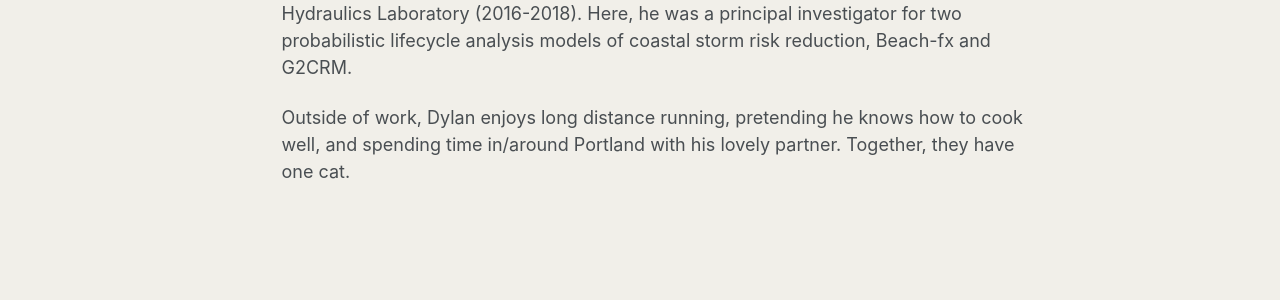
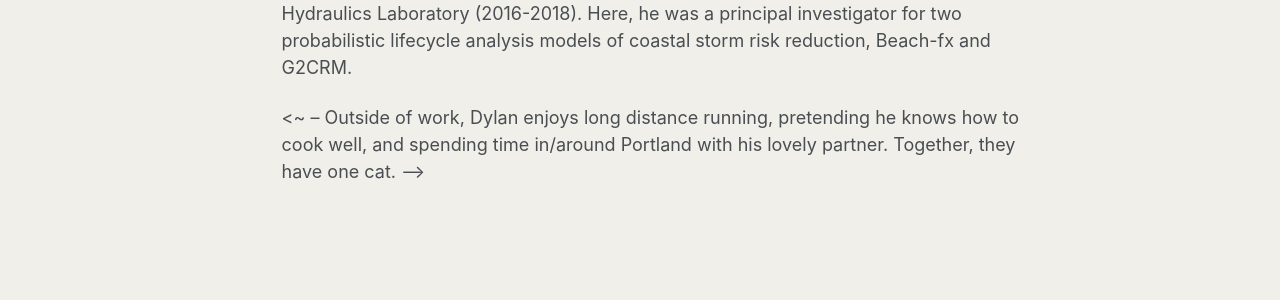
Before and after one commit to 22dylan/22dylan.github.io, a Jekyll site: the page built from _pages/about.md, in a window 1280 px wide and 1308 px high. Shown: the part 755-1055 px from the top of the window. Built offline with Jekyll 4.4.1, drawn with Linux system fonts in a browser that asks for light colours; some web fonts are replaced; a script that is not in the unit is left out.

Commit message:
Update about.md

```diff
--- a/_pages/about.md
+++ b/_pages/about.md
@@ -19,7 +19,7 @@
 
 Prior to beginning his current role, Dylan was a [National Research Council Postdoctoral Fellow](https://www.nationalacademies.org/our-work/rap/nrc-research-associateship-programs) at NIST (2023-2025). In this role, Dylan worked on a funded research proposal to develop [geospatial decision-support tools](https://zenodo.org/records/15120769) to help communities prepare for the [future impacts of sea-level rise on buildings and infrastructure](https://zenodo.org/records/12573416). Prior to his postdoctoral fellowship, Dylan obtained both his PhD (2023) and MS (2020) degrees in Civil Engineering from Oregon State University (OSU). At OSU, Dylan worked with the [Seaside, Oregon multi-hazard testbed](https://22dylan.github.io/pyincore_seaside_jb/), developed a [coupled urban change and hazard consequence model](https://22dylan.github.io/UrbanChange-HazardConsequence/intro.html) to evaluate community resilience plans, contributed to [IN-CORE](https://tools.in-core.org/), and [developed a model](https://tinyurl.com/rgnl-locl-resilience) to evaluate Oregon’s road and bridge transportation network under earthquake and tsunami hazards. Dylan previously worked for the U.S. Army Corps of Engineers’ Research and Development Center (USACE-ERDC) in the Coastal and Hydraulics Laboratory (2016-2018). Here, he was a principal investigator for two probabilistic lifecycle analysis models of coastal storm risk reduction, Beach-fx and G2CRM.
 
-Outside of work, Dylan enjoys long distance running, pretending he knows how to cook well, and spending time in/around Portland with his lovely partner. Together, they have one cat.
+<~ -- Outside of work, Dylan enjoys long distance running, pretending he knows how to cook well, and spending time in/around Portland with his lovely partner. Together, they have one cat. -->
 
 
 <!-- Note:
```
